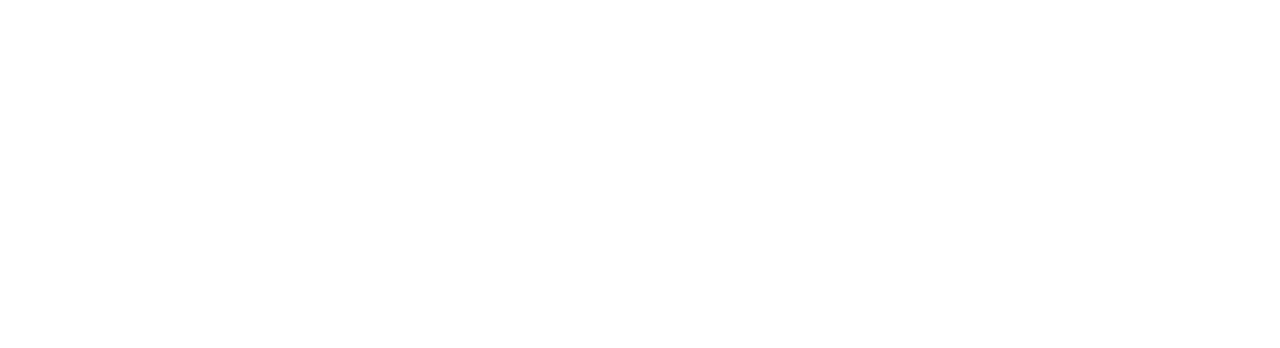
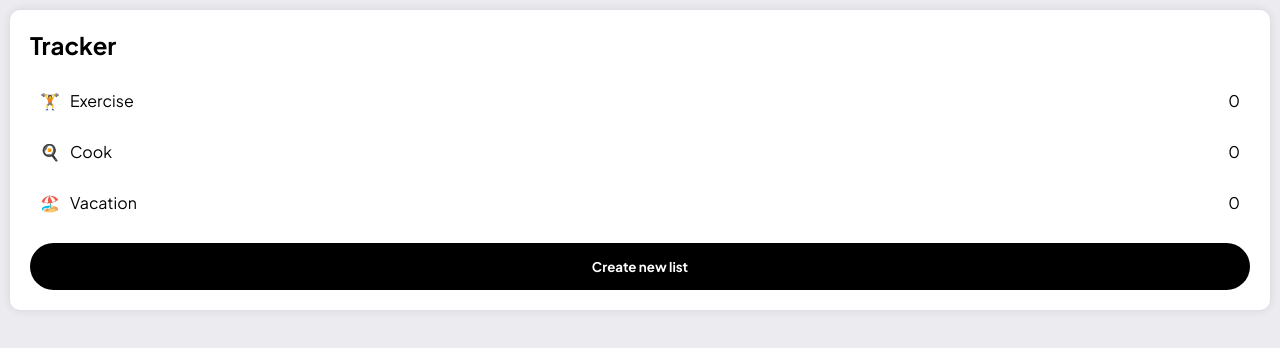
Before and after one commit to rougemeister/habit-tracker, a plain HTML site: page index.html in a window 1280 px wide. Drawn offline with Linux system fonts and the light colour scheme.

Commit message:
Added categories

```diff
--- a/index.html
+++ b/index.html
@@ -3,10 +3,19 @@
 <head>
     <meta charset="UTF-8">
     <meta name="viewport" content="width=device-width, initial-scale=1.0">
+    <link rel="stylesheet" href="./src/css/styles.css">
+    <script src="./script.js" defer></script>
     <title>Habit Tracker</title>
 </head>
 <body>
-
+    <main>
+        <section class="side-bar">
+            <h1 class="title">Tracker</h1>
+            <ul class="list">
+            </ul>
+            <button class="create-list">Create new list</button>
+        </section>
+    </main>
 
 </body>
 </html>
--- a/script.js
+++ b/script.js
@@ -0,0 +1,80 @@
+const habitList = [
+    {
+        name: 'Exercise',
+        count: 0,
+        icon: '🏋️',
+        increase(){
+            this.count++
+        },
+        decrease(){
+            this.count--
+        }
+    },
+    {
+        name: 'Cook',
+        count: 0,
+        icon: '🍳',
+        increase(){
+            this.count++
+        },
+        decrease(){
+            this.count--
+        }
+    },
+    {
+        name: 'Vacation',
+        count: 0,
+        icon: '🏖️' ,
+        increase(){
+            this.count++
+        },
+        decrease(){
+            this.count--
+        }
+    }
+
+]
+
+const listElement = document.querySelector('.list');
+
+function selectActive(container) {
+    container.addEventListener('click', (event) => {
+      const clickedItem = event.target.closest('li');
+      if (!clickedItem || !container.contains(clickedItem)) return;
+
+      container.querySelector('.active')?.classList.remove('active');
+      clickedItem.classList.add('active');
+    });
+  }
+
+function renderHabitList(){
+    habitList.forEach(habit => {
+        const li = document.createElement('li');
+        li.innerHTML = `<div class="list-content">
+                            <div class="list-content-description">
+                                <span class="habit-icon">${habit.icon}</span>
+                                <span>${habit.name}</span>
+                            </div>
+                            <span class="habit-count">${habit.count}</span>
+                        </div>`;
+        li.classList.add('list-item');
+        listElement.appendChild(li);
+    })
+}
+
+renderHabitList();
+
+selectActive(listElement);
+
+
+
+
+const prince = {
+    name: "Prince",
+}
+
+let anotherObject = prince
+
+
+anotherObject.name = "John"
+console.log(prince.name)
--- a/src/css/styles.css
+++ b/src/css/styles.css
@@ -0,0 +1,74 @@
+@import url('https://fonts.googleapis.com/css2?family=Plus+Jakarta+Sans:ital,wght@0,200..800;1,200..800&display=swap');
+
+
+* {
+    box-sizing: border-box;
+    margin: 0;
+    padding: 0;
+    font-family: "Plus Jakarta Sans", sans-serif;
+    list-style: none;
+
+}
+
+body {
+    background-color: #ecebf0;
+    padding: 10px;
+}
+
+.side-bar {
+    background-color: white;
+    padding: 20px;
+    border-radius: 10px;
+    box-shadow: 0 0 10px rgba(0, 0, 0, 0.1);
+}
+
+.list {
+    display: flex;
+    flex-direction: column;
+    gap: 10px;
+    margin: 20px 0;
+}
+
+.list-item {
+    display: flex;
+    align-items: center;
+    padding: 10px;
+    border-radius: 5px;
+    cursor: pointer;
+}
+
+.list-content{
+    width: 100%;
+    display: flex;
+    justify-content: space-between;
+}
+.list-content-description {
+    display: flex;
+    gap: 10px;
+}
+.list-item:hover {
+    background-color: #f0f0f0;
+
+    transition: all 0.3s ease;
+}
+
+.active {
+    background-color: #f1f5f5;
+
+}
+
+
+button {
+    background-color: #000000;
+    color: white;
+    width: 100%;
+    border: none;
+    padding: 15px 20px;
+    border-radius: 50px;
+    cursor: pointer;
+    transition: background-color 0.3s ease;
+    display: flex;
+    justify-content: center;
+    align-items: center;
+    font-weight: bold;
+}
```
